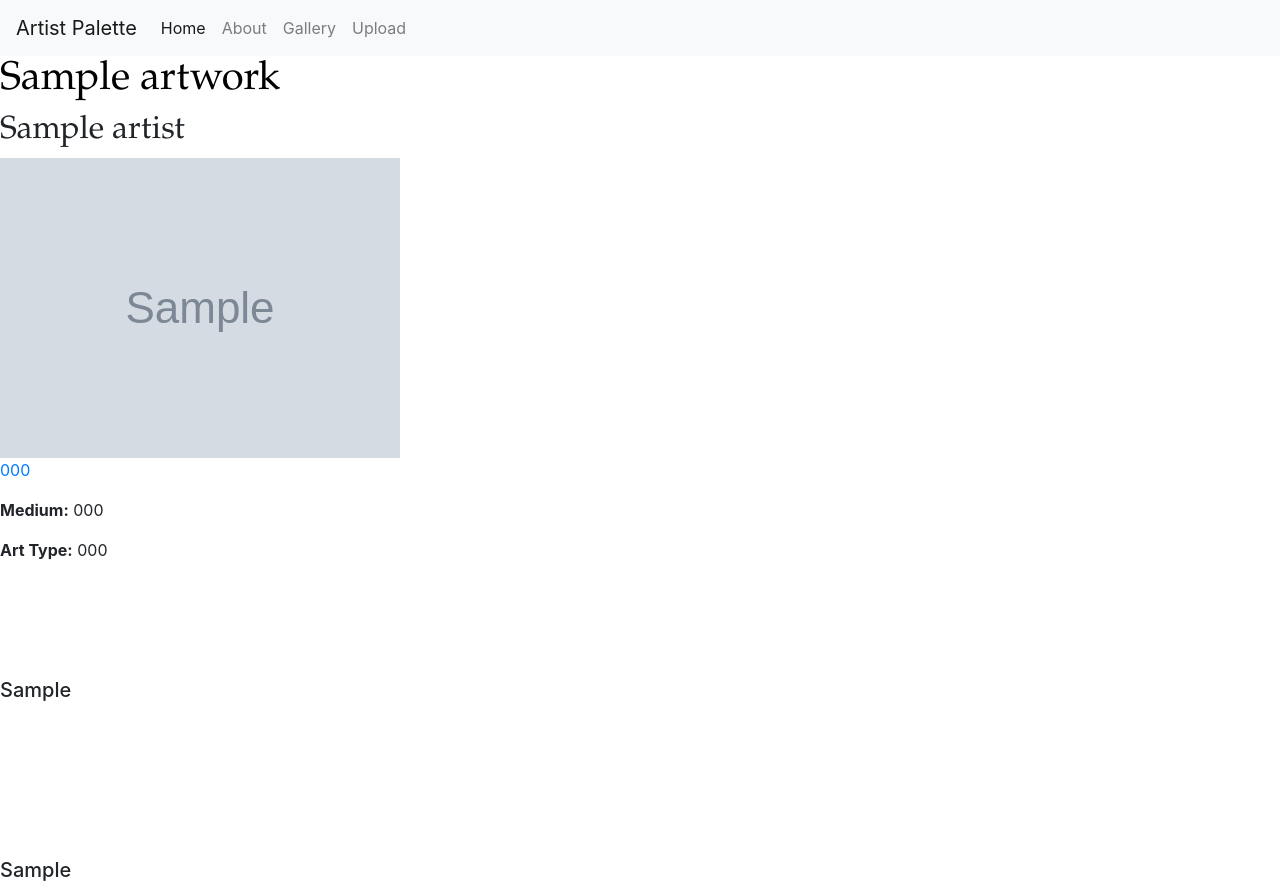
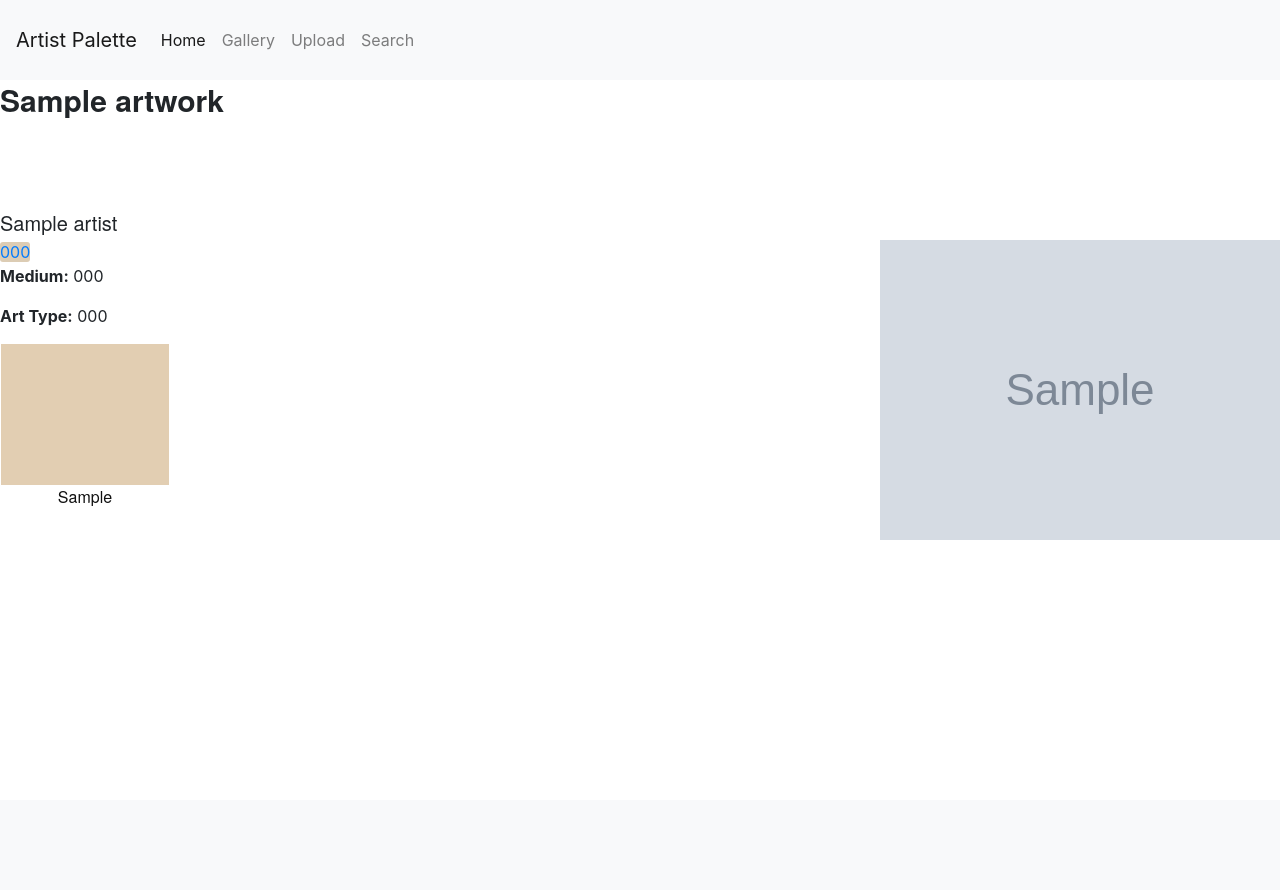
Before and after one commit to jchuynh/palette, a Flask app: page /artwork/1 in a window 1280 px wide; the page is wider, and only the part inside the window is pictured. After the commit the page ends 540 px from the top of that part, so only its background shows below. Run offline with Flask 2, Linux system fonts and the light colour scheme; tables that the repository leaves empty hold one stand-in row (values such as "Sample post"); grey boxes marked "Sample" are stand-in pictures; some libraries are stand-ins or nearby versions.

Commit message:
Working session for user visits and autocomplete on search form

```diff
--- a/server.py
+++ b/server.py
@@ -9,11 +9,9 @@ from flask_debugtoolbar import DebugToolbarExtension
 from werkzeug.utils import secure_filename
 
 from model import Artwork, Artist, ArtType, ArtTag, Tag, connect_to_db, db
+
 import upload
-# from search_form import SearchForm, connect_to_db, db
-
-# from search_form import SearchForm
-
+import urllib.request
 import requests
 import json
 import os
@@ -30,10 +28,6 @@ app.secret_key = "whiteboardsareremarkable"
 
 app.jinja_env.undefined = StrictUndefined
 
-def allowed_file(filename):
-    return '.' in filename and \
-           filename.rsplit('.', 1)[1].lower() in ALLOWED_EXTENSIONS
-
 
 @app.route("/")
 def index():
@@ -43,50 +37,12 @@ def index():
 
     return render_template("index.html", arts=arts)
 
-# @app.route('/session/set')
-# def set_session():
-#     """Set value for session['fav_number']."""
+@app.route("/gallery")
+def display_all_artworks():
+    """ """
+    arts = Artwork.query.all()
 
-#     session['fav_number'] = 64
-
-#     return render_template('basic-set-session.html')
-
-
-# @app.after_request
-# def store_visted_urls():
-#     session['urls'].append(request.url)
-#     if (len[session['urls']]) > 5:
-#         session['urls'].pop(0)
-#     session.modified = True
-
-
-# @app.route('/test')
-# def index():
-
-# store_urls = []
-# if 'urls' in session:
-# data = session['urls']
-# return  render_template('recent_pages.html',store_urls=store_urls)
-
-
-# @app.route('/session/get')
-# def get_session():
-#     """Get values out of the session."""
-
-#     img = session['fav_number']
-
-#     return render_template('base.html',
-#                            img=img)
-
-
-# @app.route('/handle-session')
-# def handle_session():
-#     """Return agreeable response and save to session."""
-
-#     session['link'] = request.args['/artwork/<int:artwork_id>']
-#     session['img'] = request.args['art_id.art_thumb']
-
-#     return session['link'], session['img']
+    return render_template("gallery.html", arts=arts)
 
 
 @app.route("/upload")
@@ -94,6 +50,11 @@ def upload_image():
     """Displays uploads page"""
 
     return render_template("upload.html")
+
+
+def allowed_file(filename):
+    return '.' in filename and \
+           filename.rsplit('.', 1)[1].lower() in ALLOWED_EXTENSIONS
 
 
 @app.route("/upload", methods=["POST"])
@@ -152,13 +113,13 @@ def all_query():
     term = request.args.get("term")
 
     artists = Artist.query.filter(Artist.artist_name.ilike(f'%{term}%')).all()
-    artist_search = {"text": "Artists", "children": [[{"id": artist.artist_id, "text": artist.artist_name}] for artist in artists]}
+    artist_search = {"text": "Artists", "children": [{"id": artist.artist_id, "text": artist.artist_name} for artist in artists]}
 
     tags = ArtTag.query.filter(ArtTag.tag_code.ilike(f'%{term}%')).all()
-    tag_search = {"text": "Tags", "children": [[{"id": tag.tag_id, "text": tag.tag_code}] for tag in tags]}
+    tag_search = {"text": "Tags", "children": [{"id": tag.tag_id, "text": tag.tag_code} for tag in tags]}
 
     titles = Artwork.query.filter(Artwork.art_title.ilike(f'%{term}%')).all()
-    title_search = {"text": "Artwork Titles", "children": [[{"id": artwork.artwork_id, "text": artwork.art_title}] for artwork in titles]}
+    title_search = {"text": "Artwork Titles", "children": [{"id": artwork.artwork_id, "text": artwork.art_title} for artwork in titles]}
 
     results = []
 
@@ -167,7 +128,7 @@ def all_query():
     results.append(title_search)
 
     search_results = jsonify({"results": results})
-    print({"results": results}, "\n\n\n\n")
+    # print({"results": results}, "\n\n\n\n")
     # return make_response(jsonify({"results": results}), 201)
     return jsonify({"results": results})
 
@@ -186,13 +147,39 @@ def all_query():
 
 #     return jsonify(artist_results)
 
+
 @app.route("/artwork/<int:artwork_id>")
 def artwork_detail(artwork_id):
     """Displays more information on single artwork."""
 
-    art_id = Artwork.query.get(artwork_id)
+    # Get the art id to display information about each piece.
+    artwork = Artwork.query.get(artwork_id)
 
-    return render_template("artwork_detail.html", art_id=art_id)
+    if 'visit' not in session:
+        session['visit'] = []
+
+    if artwork.artwork_id not in session['visit']:
+        session['visit'].append(artwork.artwork_id)
+    session.modified = True
+
+    # List to hold Artwork id's
+    data = []
+
+    # Get the visit dictionary out of the session or an empty one.
+    visit = session.get('visit', {})
+
+    # Loop over the visit dictionary
+    for artwork_id in session['visit']:
+
+        # Get the Artwork Object corresponding to this id
+        site = Artwork.query.get(artwork_id)
+
+        # Add Artwork object to list
+        data.append(site)
+
+    return render_template("artwork_detail.html",
+                            visit=data,
+                            art_id=artwork)
 
 
 @app.route("/tags/<tag_code>")
--- a/static/css/style.css
+++ b/static/css/style.css
@@ -1,26 +1,159 @@
- h1 {
-    color: black;
-    font-family: Garamond;
- }
 
- h2 {
-    font-family: Garamond;
- }
+ #gallery {
+  display: flex;
+  flex-direction: row;
+  flex: wrap;
+  justify-content: center;
+  align-content: center;
+}
 
- .gallery {
-    display: flex;
-    flex-direction: row;
-    flex: wrap;
-    justify-content: center;
-    align-content: center
+#gallery-container {
+  vertical-align: top;
+  display: inline-block;
+  text-align: center;
+  width: 360px;
 }
+
+.gallery-crop {
+  object-fit: cover;
+  width: 360px;
+  height: 264px;
+}
+
+
 .img:hover {
     border: 10px;
     border-color: black;
 }
 
 .swatch {
-    width: 100px;
-    height: 100px;
+  width: 168px;
+  height: 141px;
+  background-color: #e2ceb2;
+  display: inline-block;
 
 }
+
+div.swatch {
+  vertical-align: top;
+  display: inline-block;
+  text-align: center;
+}
+
+.swatch-rgb {
+  display: block;
+  font-family: HelveticaNeue;
+  font-size: 16px;
+  font-style: normal;
+  line-height: normal;
+  text-align: center;
+  color: #101010
+}
+
+/* To set th RGB and swatch together */
+#swatch-container {
+  vertical-align: top;
+  display: inline-block;
+  text-align: center;
+  width: 170px;
+}
+
+/* To get RGB palettes into a row */
+#swatch-palette {
+  position: center;
+  display: inline-block;
+}
+
+
+.tag {
+  width: 80px;
+  height: 23px;
+  border-radius: 3px;
+  background-color: #dcccb4;
+}
+
+#tag-display {
+  position: center;
+  display: inline-block;
+}
+
+#tag-container {
+  vertical-align: top;
+  width: 170px;
+}
+
+a.tag-link: {
+  width: 64px;
+  height: 15px;
+  font-family: HelveticaNeue;
+  font-size: 12px;
+  font-weight: 500;
+  font-stretch: normal;
+  font-style: normal;
+  line-height: normal;
+  letter-spacing: normal;
+  color: #533200;
+}
+
+.detail-title {
+  width: 455px;
+  height: 120px;
+  font-family: HelveticaNeue;
+  font-size: 30px;
+  font-weight: bold;
+  font-stretch: condensed;
+  font-style: normal;
+  line-height: 1.33;
+  letter-spacing: normal;
+  color: var(--text-color);
+  display: block;
+}
+
+img.detail {
+  display: block;
+  /* float: right allows items to text wrap */
+  float: right;
+  /* Stops the wrapping */
+  clear: right;
+
+}
+.detail-artist {
+  width: 161px;
+  height: 24px;
+  font-family: HelveticaNeue;
+  font-size: 20px;
+  font-weight: 500;
+  font-stretch: normal;
+  font-style: normal;
+  line-height: normal;
+  letter-spacing: normal;
+  display: block;
+}
+
+.medium {
+  width: 455px;
+  height: 20px;
+  font-family: HelveticaNeue;
+  font-size: 16px;
+  font-weight: 500;
+  font-stretch: normal;
+  font-style: normal;
+  line-height: 1.25;
+  letter-spacing: normal;
+}
+
+.medium .text-style-1 {
+  color: #888888;
+}
+
+.detail-img-border {
+  width: 552px;
+  height: 635px;
+  background-color: #ffffff;
+}
+
+.navbar {
+  width: 1440px;
+  height: 80px;
+  background-color: #dcccb4;
+}
--- a/templates/artwork_detail.html
+++ b/templates/artwork_detail.html
@@ -8,15 +8,20 @@
 </head>
 
 <body>
-  <h1>{{ art_id.art_title }}</h1>
-  <h2>{{ art_id.artist.artist_name }}</h2>
+  <h1 class="detail-title">{{ art_id.art_title }}</h1>
+  <h2 class="detail-artist">{{ art_id.artist.artist_name }}</h2>
 
   <a href="/{{ art_id.art_image }}">
-    <img src="/{{ art_id.art_thumb }}" alt={{ art_id.art_title }}>
+    <img class="detail" src="/{{ art_id.art_thumb }}" alt={{ art_id.art_title }}>
   </a>
 
-  {% for item in art_id.tags %}
-    <a href="/tags/{{ item.tag_code }}"><p>{{ item.tag_code }}</p></a>
+
+    {% for item in art_id.tags %}
+      <div id="tag-display">
+      <a href="/tags/{{ item.tag_code }}" class="tag-link">
+        <span class="tag">{{ item.tag_code }}</span>
+      </a>
+      </div>
     {% endfor %}
 
       <p><b>Medium:</b> {{ art_id.medium_code }}</p>
@@ -25,25 +30,38 @@
   <!--To get the last 5 RGB codes from the color palette-->
   <!--I personally perferred the last 5-->
   {% for rgb in art_id.palette_code[-5:] %}
-    <div class="swatch"
-      style="background-color: rgb{{ rgb.c_palette }};">
+    <div id=swatch-palette>
+      <div id=swatch-container>
+        <div class="swatch"
+        style="background-color: rgb{{ rgb.c_palette }}">
+        </div>
+        <span class="swatch-rgb">{{ rgb.c_palette }}</span>
+      </div>
     </div>
-    <h5>{{ rgb.c_palette }}</h5>
   {% endfor %}
 
   <br/>
   <br/>
   <!--To get the first 3 RGB codes from the swatch-->
-  {% for rgb in art_id.palette_code[:3] %}
+<!--   {% for rgb in art_id.palette_code[:3] %}
       <div class="swatch"
         style="background-color: rgb{{ rgb.c_palette }};">
       </div>
       <h5>{{ rgb.c_palette }}</h5>
-  {% endfor %}
+  {% endfor %} -->
+
+
+<!--       {% for data in visit %}
+      <div>
+        <p><a href="/artwork/{{ data.artwork_id }}">
+          <img src="/{{ data.art_thumb }}" alt={{ art_id.art_title }}>
+  </a></p>
+        {% else %}
+        <p>You haven't viewed anything else yet.</p>
+      {% endfor %} -->
 
   </div>
 
-  <script src="magnific-popup/jquery.magnific-popup.js"></script>
   <script src="//ajax.googleapis.com/ajax/libs/jquery/1.9.1/jquery.min.js"></script>
 </body>
 {% endblock %}
--- a/templates/base.html
+++ b/templates/base.html
@@ -8,6 +8,7 @@
 
   <!-- Loading Stylesheet -->
   <link rel="style" href="/static/css/style.css"/>
+
   <script
   src="https://code.jquery.com/jquery-3.4.1.js"
   integrity="sha256-WpOohJOqMqqyKL9FccASB9O0KwACQJpFTUBLTYOVvVU="
@@ -31,18 +32,17 @@
         <a class="nav-link" href="/">Home <span class="sr-only">(current)</span></a>
       </li>
       <li class="nav-item">
-        <a class="nav-link" href="#">About</a>
+        <a class="nav-link" href="/gallery">Gallery</a>
       </li>
-          <li class="nav-item">
-      <a class="nav-link" href="#">Gallery</a>
-    </li>
-          <li class="nav-item">
-      <a class="nav-link" href="/upload">Upload</a>
-    </li>
+      <li class="nav-item">
+        <a class="nav-link" href="/upload">Upload</a>
+      </li>
+      <li class="nav-item">
+        <a class="nav-link" href="/search-form">Search</a>
+      </li>
     </ul>
   </div>
 </nav>
-
 
 
   {% block content %}
```
Also changed, not shown: art_obj_id.txt (+7 -0 lines), templates/gallery.html (added, +24 -0 lines), templates/index.html (+23 -14 lines), templates/recent_pages.html (+5 -3 lines), templates/search-form.html (+5 -2 lines).
